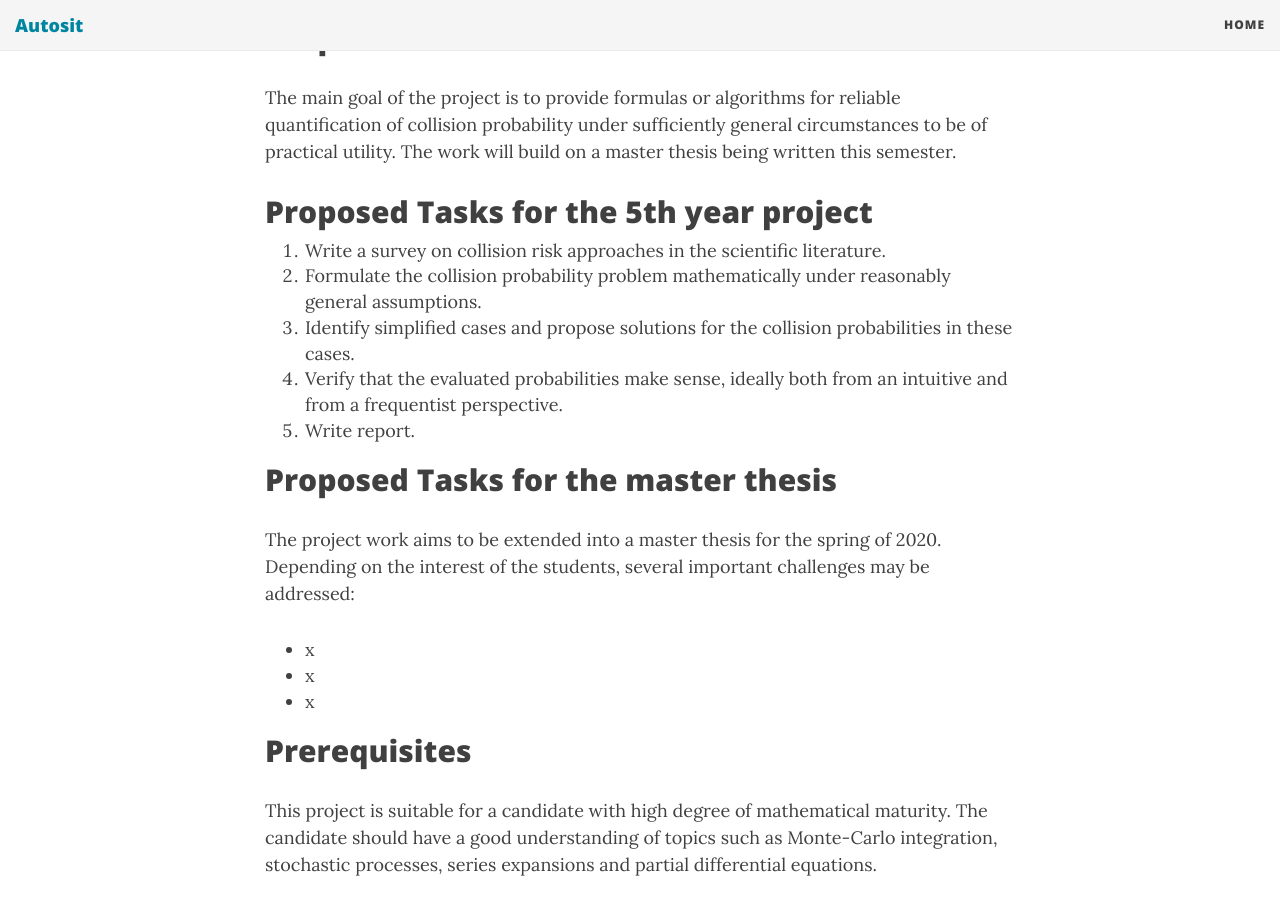
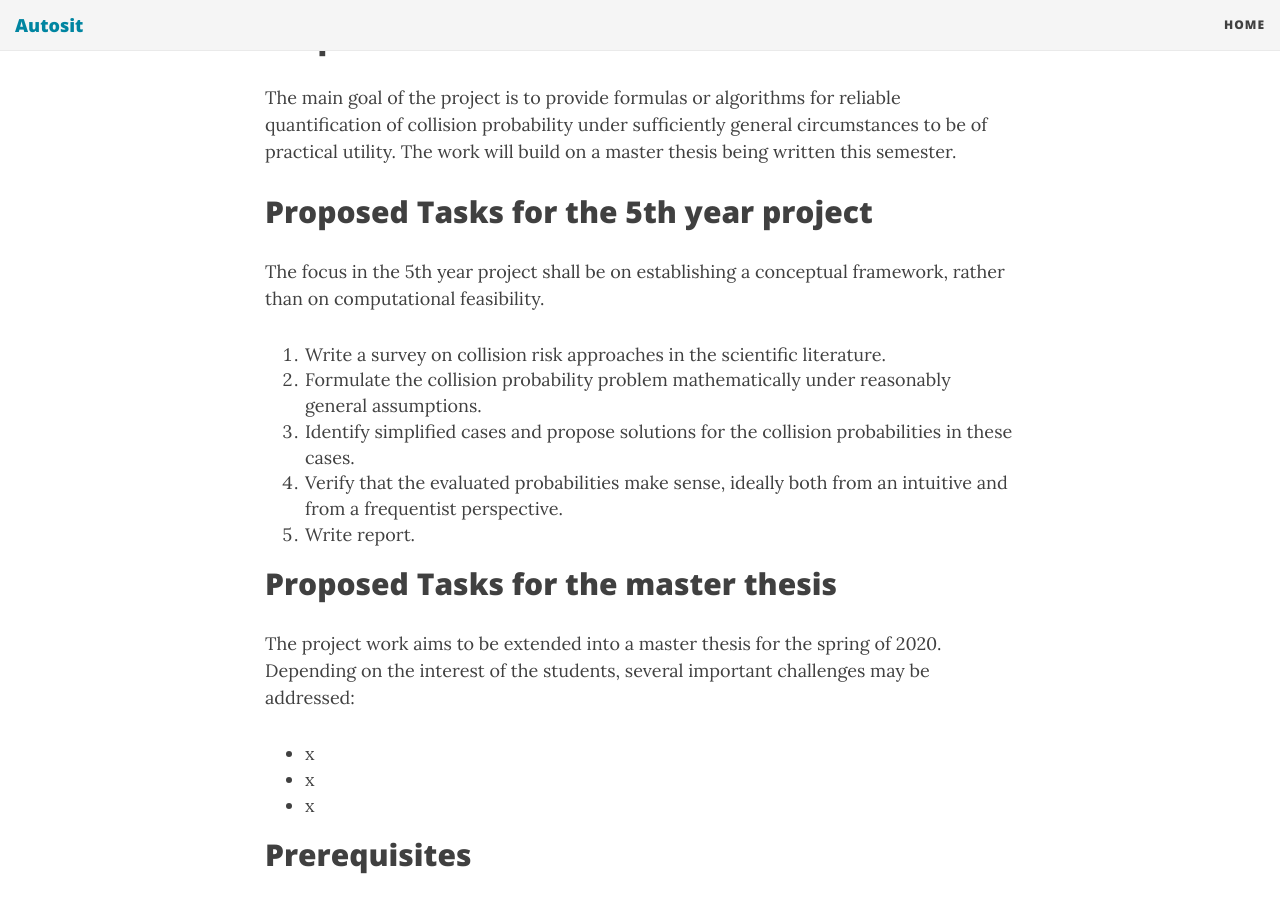
Before and after one commit to autosit/autosit.github.io, a Jekyll site: the page built from _posts/2019-04-25-colav-probabilities.md, in a window 1280 px wide and 900 px high, scrolled down 748 px. Built offline with Jekyll 4.4.1, drawn with Linux system fonts in a browser that asks for light colours; nearby versions of some CDN libraries.

Commit message:
more on colav probs

```diff
--- a/_posts/2019-04-25-colav-probabilities.md
+++ b/_posts/2019-04-25-colav-probabilities.md
@@ -19,6 +19,8 @@ under sufficiently general circumstances to be of practical utility. The work wi
 
 ## Proposed Tasks for the 5th year project
 
+The focus in the 5th year project shall be on establishing a conceptual framework, rather than on computational feasibility.
+
 1. Write a survey on collision risk approaches in the scientific literature.
 2. Formulate the collision probability problem mathematically under reasonably general assumptions.
 3. Identify simplified cases and propose solutions for the collision probabilities in these cases.
```
